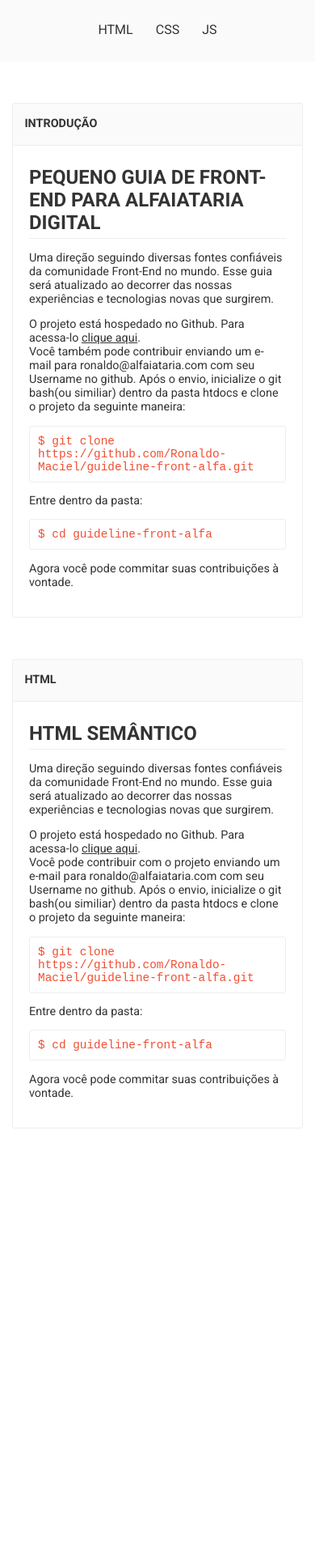
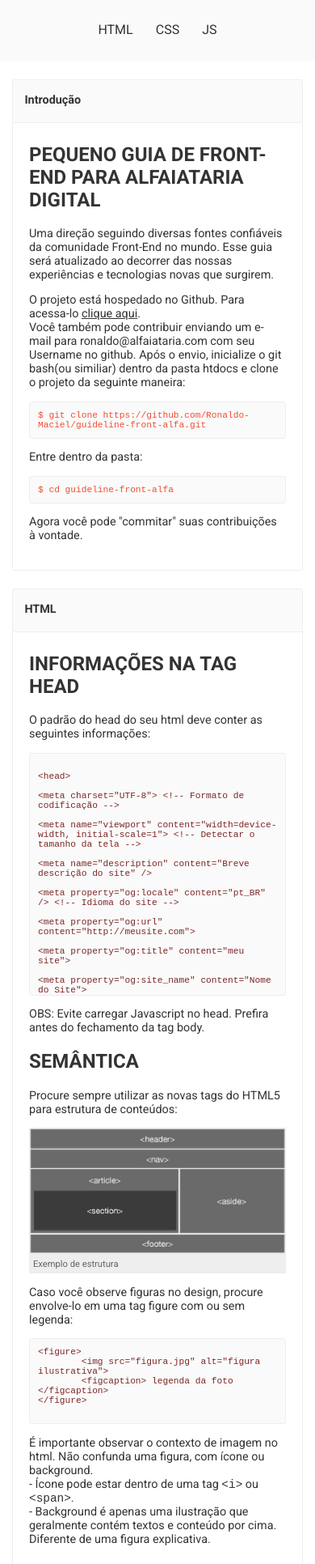
Before and after one commit to Ronaldo-Maciel/guideline-front-alfa, a plain HTML site: page index.html in a window 390 px wide. Shown: the part 68-2000 px from the top of the page at 81% size. Before the commit the page ends 1482 px from the top, so only its background shows below. Drawn offline with Linux system fonts and the light colour scheme.

Commit message:
HTML Semantico conteudo

```diff
--- a/index.html
+++ b/index.html
@@ -69,12 +69,12 @@
 
 		<div class="container">
 
-			<h2 class="guide__title-top title">
+			<h2 class="guide__title-top">
 				Introdução
 			</h2>
 
-			<div class="box">
-				<h3 class="guide__title title">
+			<div class="guide__box">
+				<h3 class="guide__title">
 					Pequeno guia de front-end para alfaiataria digital
 				</h3>
 
@@ -97,7 +97,7 @@
 				<pre class="code">$ cd guideline-front-alfa</pre>
 
 				<p class="guide__text">
-					Agora você pode commitar suas contribuições à vontade.
+					Agora você pode "commitar" suas contribuições à vontade.
 				</p>
 			</div>
 
@@ -109,36 +109,87 @@
 
 		<div class="container">
 
-			<h2 class="guide__title-top title">
+			<h2 class="guide__title-top">
 				HTML
 			</h2>
 
-			<div class="box">
-				<h3 class="guide__title title">
-					HTML semântico
+			<div class="guide__box">
+				<h3 class="guide__title">
+					Informações na tag HEAD
 				</h3>
+
 				<p class="guide__text">
-					Uma direção seguindo diversas fontes confiáveis da comunidade Front-End no mundo.
-					Esse guia será atualizado ao decorrer das nossas experiências e tecnologias novas que surgirem.
+					O padrão do head do seu html deve conter as seguintes informações:
 				</p>
 
+				<pre class="code--html">
+
+<code>&lt;head> <br>
+&lt;meta charset="UTF-8"&gt; &lt;!-- Formato de codificação --&gt; <br>
+&lt;meta name="viewport" content="width=device-width, initial-scale=1"&gt; &lt;!-- Detectar o tamanho da tela --&gt; <br>
+&lt;meta name="description" content="Breve descrição do site" /&gt; <br>
+&lt;meta property="og:locale" content="pt_BR" /&gt; &lt;!-- Idioma do site --&gt;<br>
+&lt;meta property="og:url" content="http://meusite.com"&gt; <br>
+&lt;meta property="og:title" content="meu site"&gt; <br>
+&lt;meta property="og:site_name" content="Nome do Site"&gt; <br>
+&lt;meta property="og:description" content="Breve descrição do site"&gt; <br>
+&lt;meta property="og:image" content="images/og-image.jpg"&gt; &lt;!-- imagem em post rede social --&gt;<br>
+&lt;meta property="og:image:type" content="image/jpeg"&gt; &lt;!-- arquivo da imagem --&gt;<br>
+&lt;meta property="og:image:width" content="600"&gt; &lt;!-- /** PIXELS **/ --&gt;<br>
+&lt;meta property="og:image:height" content="282"&gt; &lt;!-- /** PIXELS **/ --&gt;<br>
+&lt;!-- title --&gt;<br>
+&lt;title&gt;Front-End Guideline&lt;/title&gt;<br>
+&lt;!-- favicon --&gt;<br>
+&lt;link rel="icon" href="images/favicon.png" /&gt;<br>
+&lt;!-- icones do site nos sistemas operacionais mobile --&gt;<br>
+&lt;!-- iPhone iOS7-, iPod Touch e Android 2.2+  --&gt;<br>
+&lt;link rel="apple-touch-icon" href="images/apple-touch-icon.png"&gt;<br>
+&lt;!-- css --&gt;<br>
+&lt;link rel="stylesheet" href="css/style.css"&gt;<br>
+&lt;/head&gt;
+</code>
+				</pre>
+
 				<p class="guide__text">
-					O projeto está hospedado no Github. Para acessa-lo <a href="https://github.com/Ronaldo-Maciel/guideline-front-alfa">clique aqui</a>. <br>
-					Você pode contribuir com o projeto enviando um e-mail para ronaldo@alfaiataria.com com seu Username no github. Após o envio, inicialize o git bash(ou similiar) dentro da pasta htdocs e clone o projeto da seguinte maneira:
+					OBS: Evite carregar Javascript no head. Prefira antes do fechamento da tag body.
 				</p>
 
-				<pre class="code">$ git clone https://github.com/Ronaldo-Maciel/guideline-front-alfa.git</pre>
 
-				<p class="guide__text">
-					Entre dentro da pasta:
-				</p>
 
-				<pre class="code">$ cd guideline-front-alfa</pre>
+			<h3 class="guide__title">
+				Semântica
+			</h3>
 
-				<p class="guide__text">
-					Agora você pode commitar suas contribuições à vontade.
-				</p>
-			</div>
+			<p class="guide__text">
+				Procure sempre utilizar as novas tags do HTML5 para estrutura de conteúdos:
+			</p>
+
+			<figure class="figure">
+				<img src="images/semantica-html.jpg" alt="Semântica no HTML" width="380" height="188" class="img-responsive">
+				<figcaption class="figure__legend"> Exemplo de estrutura </figcaption>
+			</figure>
+
+			<p class="guide__text">
+				Caso você observe figuras no design, procure envolve-lo em uma tag figure com ou sem legenda: <br>
+			</p>
+			<pre class="code--html">
+&lt;figure&gt;
+	&lt;img src="figura.jpg" alt="figura ilustrativa"&gt;
+	&lt;figcaption&gt; legenda da foto &lt;/figcaption&gt;
+&lt;/figure&gt;
+			</pre>
+
+			<p class="guide__text">
+				É importante observar o contexto de imagem no html. Não confunda uma figura, com ícone ou background. <br>
+				- Ícone pode estar dentro de uma tag <code>&lt;i&gt;</code> ou <code>&lt;span&gt;</code>. <br>
+				- Background é apenas uma ilustração que geralmente contém textos e conteúdo por cima. Diferente de uma figura explicativa.
+			</p>
+
+
+		</div>
+
+
+
 
 		</div>
 
--- a/sass/style.scss
+++ b/sass/style.scss
@@ -28,6 +28,12 @@ a{
 	color:$color-1;
 }
 
+.img-responsive{
+	max-width: 100%;
+	height: auto;
+	display: block;
+}
+
 .guide{
 	font-size: 1em;
 	@media (max-width: 767px){
@@ -35,7 +41,7 @@ a{
     }
 }
 
-.box{
+.guide__box{
 	padding: 4.5em;
     word-wrap: break-word;
     background-color: #fff;
@@ -53,6 +59,15 @@ a{
 	color: #f14e32;
 	padding:10px;
 	border-radius:3px;
+	font-size: 1.4em;
+	max-height: 300px;
+	overflow: auto;
+	background-color: $color-2;
+}
+
+.code--html{
+	@extend .code;
+	color:#7D2727;
 }
 
 .title{
@@ -62,7 +77,7 @@ a{
 }
 
 .guide__title{
-	border-bottom: 1px solid $color-3;
+	@extend .title;
 }
 
 .guide__title-top{
@@ -74,9 +89,12 @@ a{
 	border-bottom: 0;
 	border-radius: 3px 3px 0 0;
 	margin-top:3.5em;
+	@media (max-width: 767px){
+    	margin-top:1.5em;
+    }
 }
 
-.guide__text, .code{
+.guide__text{
 	font-size: 1.8em;
 }
 
@@ -116,3 +134,14 @@ a{
 	text-transform: uppercase;
 	font-size: 1.6em;
 }
+
+.figure{
+	display: table;
+}
+
+.figure__legend{
+	font-size: 1.4em;
+	background-color: $color-3;
+	padding:5px;
+	color:#666;
+}
```
Also changed, not shown: css/style.css, images/semantica-html.jpg (added), 1 other file.
